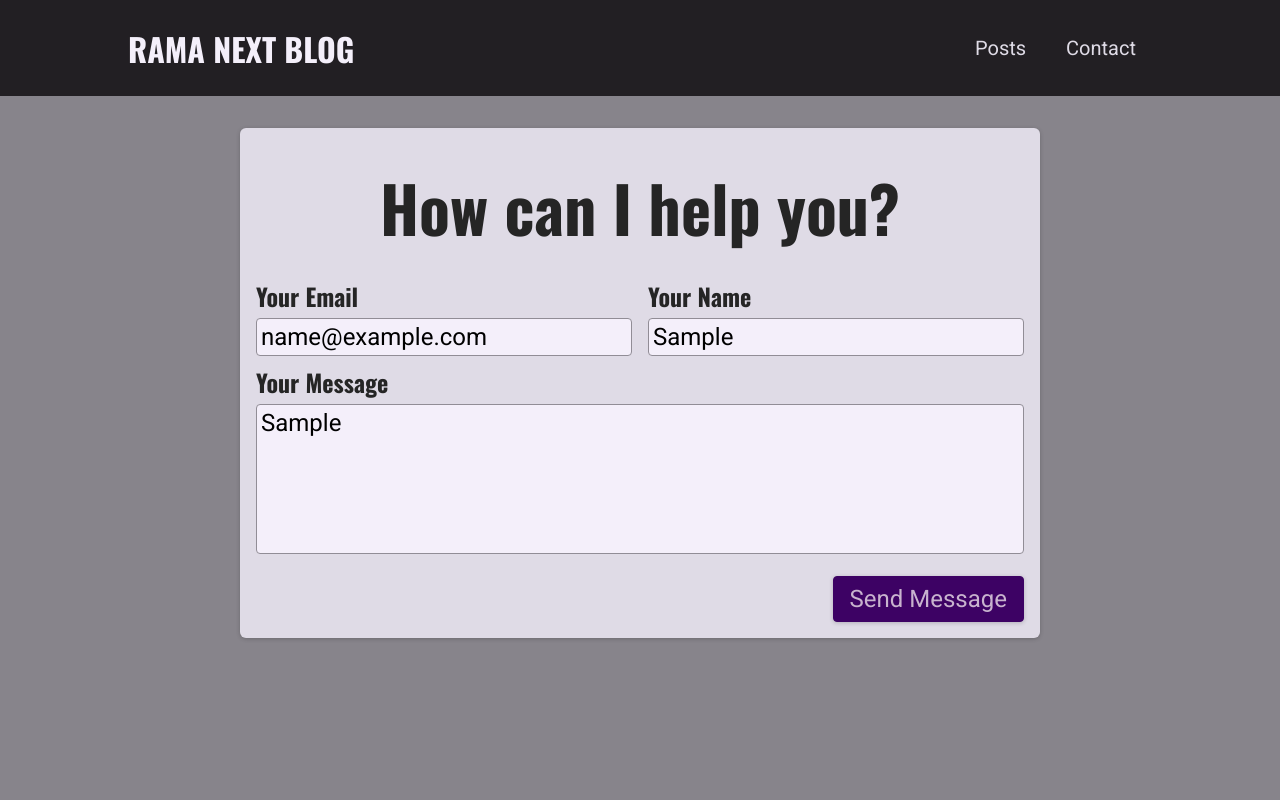
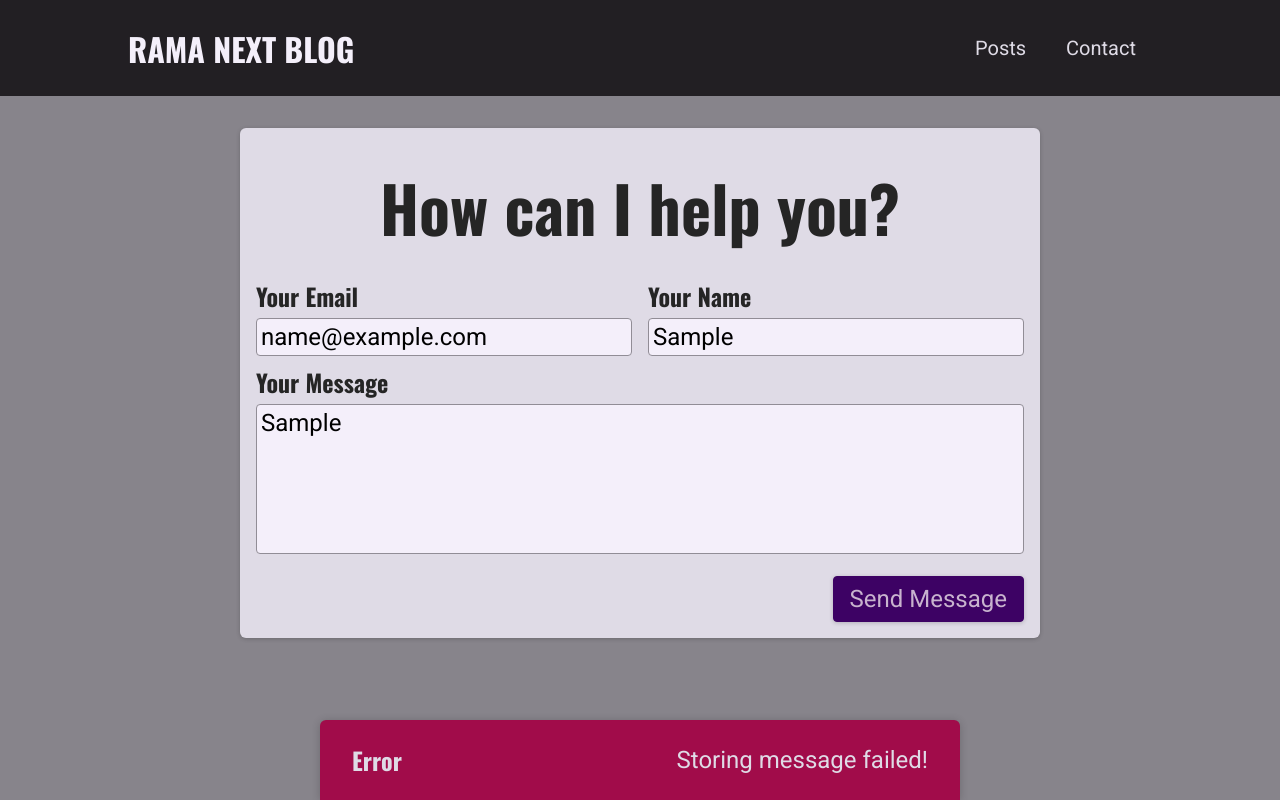
Before and after one commit to mhmdramadhan/latihan-nextjs, a Next.js app in the folder 13.build-full-blog-app/: page /contact in a window 1280 px wide. Both pictures are taken after typing "name@example.com", "Sample", "Sample" into the empty fields and a click on the button "Send Message". Built offline with nearby package versions, Linux system fonts and the light colour scheme; no server answers; the database is empty.

Commit message:
ADD : implement notification system for contact form with context API and enhance error handling

```diff
--- a/13.build-full-blog-app/components/contact/contact-form.js
+++ b/13.build-full-blog-app/components/contact/contact-form.js
@@ -1,13 +1,24 @@
-import { useState } from 'react';
+import { useContext, useState } from 'react';
 import classes from './contact-form.module.css';
+import NotificationCtx from '../../store/notification-context';
+import Notification from '../ui/notification';
 
 function ContactForm() {
+  const notificationCtx = useContext(NotificationCtx);
+
+  const notification = notificationCtx.notification;
+
   const [enteredEmail, setEnteredEmail] = useState('');
   const [enteredName, setEnteredName] = useState('');
   const [enteredMessage, setEnteredMessage] = useState('');
 
-  function sendMessageHandler(event) {
+  async function sendMessageHandler(event) {
     event.preventDefault();
+    notificationCtx.showNotification({
+      title: 'Sending message...',
+      message: 'Your message is currently being sent...',
+      status: 'pending',
+    });
 
     // Add client-side validation
     if (
@@ -15,11 +26,18 @@ function ContactForm() {
       enteredName.trim() === '' ||
       enteredMessage.trim() === ''
     ) {
-      alert('Please enter a valid email address, name, and message.');
+      notificationCtx.showNotification({
+        title: 'Invalid input',
+        message: 'Please enter a valid email address, name, and message.',
+        status: 'error',
+      });
+
       return;
     }
 
-    fetch('/api/contact', {
+    // Send a POST request to the API route
+    try {
+      const response = await fetch('/api/contact', {
         method: 'POST',
         body: JSON.stringify({
           email: enteredEmail,
@@ -30,6 +48,30 @@ function ContactForm() {
           'Content-Type': 'application/json',
         },
       }); // Send a POST request to the API route
+
+      const data = await response.json();
+
+      if (!response.ok) {
+        throw new Error(data.message || 'Something went wrong!');
+        return;
+      }
+
+      notificationCtx.showNotification({
+        title: 'Success!',
+        message: 'Message sent successfully!',
+        status: 'success',
+      });
+
+      setEnteredEmail('');
+      setEnteredMessage('');
+      setEnteredName('');
+    } catch (error) {
+      notificationCtx.showNotification({
+        title: 'Error',
+        message: error.message || 'Something went wrong!',
+        status: 'error',
+      });
+    }
   }
 
   return (
@@ -71,6 +113,13 @@ function ContactForm() {
           <button>Send Message</button>
         </div>
       </form>
+      {notification && (
+        <Notification
+          title={notification.title}
+          message={notification.message}
+          status={notification.status}
+        />
+      )}
     </section>
   );
 }
--- /dev/null
+++ b/13.build-full-blog-app/components/ui/notification.js
@@ -0,0 +1,28 @@
+import ReactDOM from 'react-dom';
+
+import classes from './notification.module.css';
+
+function Notification(props) {
+  const { title, message, status } = props;
+
+  let statusClasses = '';
+
+  if (status === 'success') {
+    statusClasses = classes.success;
+  }
+
+  if (status === 'error') {
+    statusClasses = classes.error;
+  }
+
+  const cssClasses = `${classes.notification} ${statusClasses}`;
+
+  return (
+    <div className={cssClasses}>
+      <h2>{title}</h2>
+      <p>{message}</p>
+    </div>
+  );
+}
+
+export default Notification;
--- /dev/null
+++ b/13.build-full-blog-app/components/ui/notification.module.css
@@ -0,0 +1,43 @@
+.notification {
+  display: flex;
+  justify-content: space-between;
+  align-items: center;
+  color: var(--color-grey-100);
+  background-color: var(--color-grey-800);
+  padding: 0 var(--size-8);
+  box-shadow: 0 1px 8px rgba(0, 0, 0, 0.2);
+  position: fixed;
+  height: 5rem;
+  bottom: 0;
+  width: 100%;
+  left: 0;
+  border-top-right-radius: 0;
+  border-top-left-radius: 0;
+}
+
+.notification h2 {
+  font-size: var(--size-6);
+  margin: 0;
+}
+
+.notification p {
+  margin: 0;
+}
+
+.success {
+  background-color: var(--color-success-500);
+  color: var(--color-grey-800);
+}
+
+.error {
+  background-color: var(--color-error-500);
+}
+
+@media (min-width: 768px) {
+  .notification {
+    width: 40rem;
+    left: calc(50% - 20rem);
+    border-top-right-radius: 6px;
+    border-top-left-radius: 6px;
+  }
+}
--- a/13.build-full-blog-app/pages/_app.js
+++ b/13.build-full-blog-app/pages/_app.js
@@ -1,11 +1,14 @@
 import '../styles/globals.css';
 import Layout from '../components/layout/layout';
+import { NotificationContextProvider } from '../store/notification-context';
 
 function MyApp({ Component, pageProps }) {
   return (
-    <Layout>
-      <Component {...pageProps} />
-    </Layout>
+    <NotificationContextProvider>
+      <Layout>
+        <Component {...pageProps} />
+      </Layout>
+    </NotificationContextProvider>
   );
 }
 
--- a/13.build-full-blog-app/pages/api/contact.js
+++ b/13.build-full-blog-app/pages/api/contact.js
@@ -28,7 +28,7 @@ async function handler(req, res) {
     let client;
     try {
       // Connect to the MongoDB cluster
-      client = await MongoClient.connect('mongodb+srv://ramadhan:IBxLuKaP6RqsG6I0@cluster0.5zt6g.mongodb.net/?retryWrites=true&w=majority&appName=Cluster0');
+      client = await MongoClient.connect('mongodb+srv://ramadhan:IBxLuKaP6RqsG6I0@cluster0.5zt6g.mongodb.net/?retryWrites=true&w=majority&appName=Cluster0?directConnection=true');
     } catch (error) {
       res
         .status(500)
--- a/13.build-full-blog-app/pages/contact.js
+++ b/13.build-full-blog-app/pages/contact.js
@@ -1,4 +1,5 @@
 import ContactForm from '../components/contact/contact-form';
+
 
 function ContactPage() {
   return <ContactForm />;
--- /dev/null
+++ b/13.build-full-blog-app/store/notification-context.js
@@ -0,0 +1,82 @@
+import { createContext, useEffect, useState } from 'react';
+
+const NotificationContext = createContext({
+  notification: null,
+  showNotification: (notificationData) => {},
+  hideNotification: () => {},
+});
+
+/**
+ * NotificationContextProvider component that provides notification context to its children.
+ *
+ * @param {Object} props - The properties object.
+ * @param {React.ReactNode} props.children - The children components that will have access to the notification context.
+ * @returns {JSX.Element} The NotificationContext.Provider component with the provided context value.
+ */
+
+/**
+ * useEffect hook to automatically hide notification after a certain period.
+ * It sets a timeout to clear the notification after 3 seconds if the notification status is 'success' or 'error'.
+ * The timeout is cleared when the component is unmounted or when the notification changes.
+ */
+
+/**
+ * showNotificationHandler function to show a notification.
+ *
+ * @param {Object} notificationData - The notification data object.
+ * @param {string} notificationData.title - The title of the notification.
+ * @param {string} notificationData.message - The message of the notification.
+ * @param {string} notificationData.status - The status of the notification ('success', 'error', 'pending').
+ */
+
+/**
+ * hideNotificationHandler function to hide the notification.
+ */
+
+/**
+ * The context object that holds the current notification and functions to show and hide notifications.
+ * @typedef {Object} NotificationContext
+ * @property {Object|null} notification - The current notification object or null if no notification is shown.
+ * @property {Function} showNotification - Function to show a notification.
+ * @property {Function} hideNotification - Function to hide the notification.
+ */
+export function NotificationContextProvider(props) {
+  const [notification, setNotification] = useState(null);
+
+  useEffect(() => {
+    if (
+      notification &&
+      (notification.status === 'success' || notification.status === 'error')
+    ) {
+      const timer = setTimeout(() => {
+        setNotification(null);
+      }, 3000);
+
+      return () => {
+        clearTimeout(timer);
+      };
+    }
+  }, [notification]);
+
+  const showNotificationHandler = (notificationData) => {
+    setNotification(notificationData);
+  };
+
+  const hideNotificationHandler = () => {
+    setNotification(null);
+  };
+
+  const context = {
+    notification: notification,
+    showNotification: showNotificationHandler,
+    hideNotification: hideNotificationHandler,
+  };
+
+  return (
+    <NotificationContext.Provider value={context}>
+      {props.children}
+    </NotificationContext.Provider>
+  );
+}
+
+export default NotificationContext;
```
Lines whose indentation alone changed are shown as unchanged.
